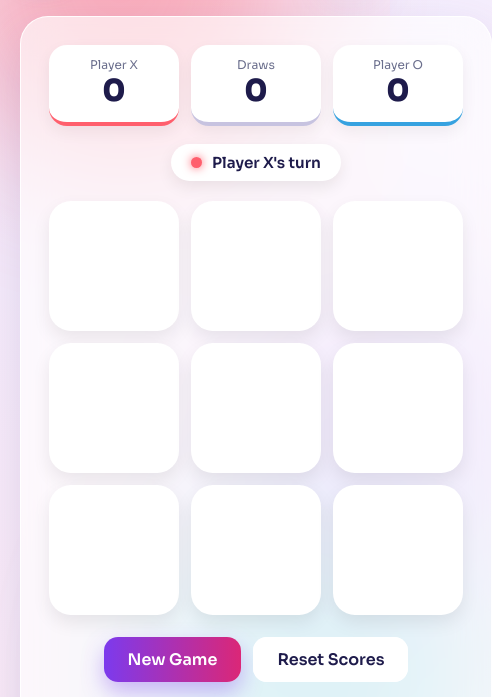
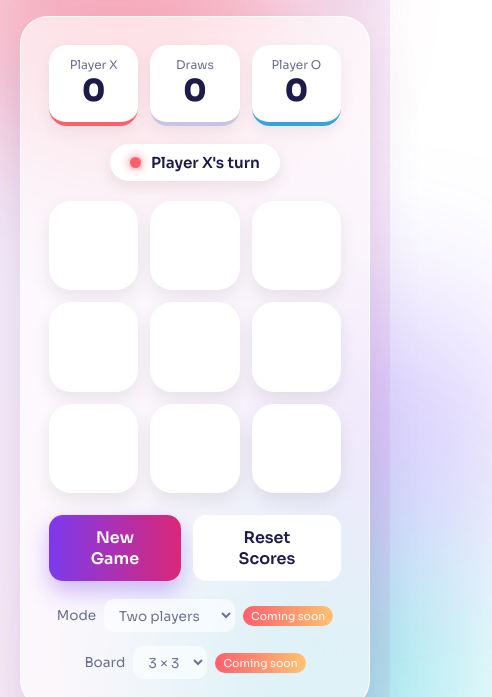
Before and after one commit to Smriti-N/TicTime, a plain HTML site: page index.html in a window 390 px wide. Shown: the part 117-814 px from the top of the page, 492 px wide, since content can reach past the window. Drawn offline with Linux system fonts and the light colour scheme.

Commit message:
fixed tictactoe board mobile overflowing issue

```diff
--- a/css/styles.css
+++ b/css/styles.css
@@ -60,8 +60,8 @@ h1 { margin: 0; font-size: 2.1rem; font-weight: 800; letter-spacing: -.03em; bac
 .status[data-player="O"] .dot { background: var(--o); box-shadow: 0 0 10px var(--o); }
 
 /* ---------- Board ---------- */
-.board { display: grid; grid-template-columns: repeat(3, 130px); gap: 12px; width: 414px; margin: 0 auto 22px; }
-.cell { height: 130px; background: #ffffff; border-radius: 22px; display: grid; place-items: center; cursor: pointer; box-shadow: 0 8px 18px rgba(0,0,0,.08); transition: transform .15s, background .2s; }
+.board { display: grid; grid-template-columns: repeat(3, minmax(0, 1fr)); gap: 12px; width: min(100%, 414px); margin: 0 auto 22px; }
+.cell { aspect-ratio: 1; background: #ffffff; border-radius: 22px; display: grid; place-items: center; cursor: pointer; box-shadow: 0 8px 18px rgba(0,0,0,.08); transition: transform .15s, background .2s; }
 .cell:empty:hover { transform: translateY(-3px); background-color: var(--cell-hover); }
 .board.is-over .cell { cursor: default; }
 /* faint preview of the mark you are about to place */
```
